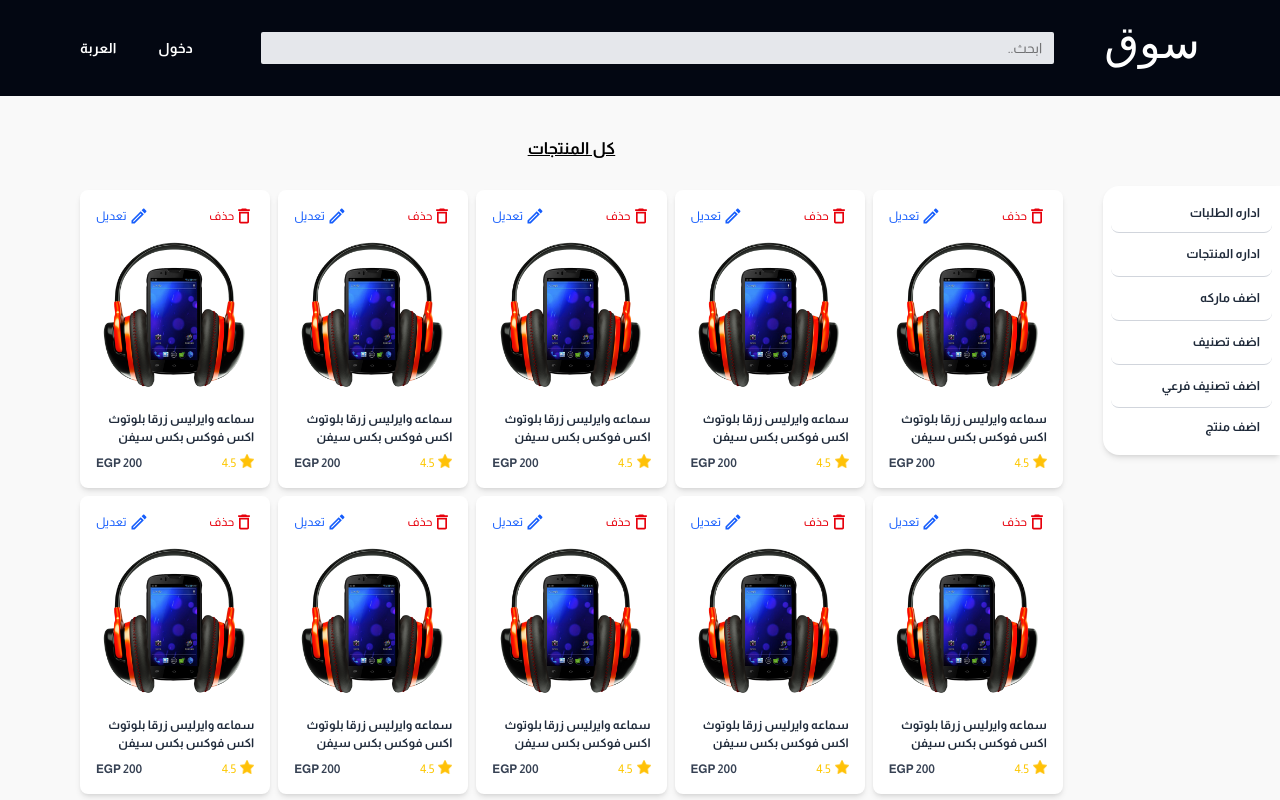
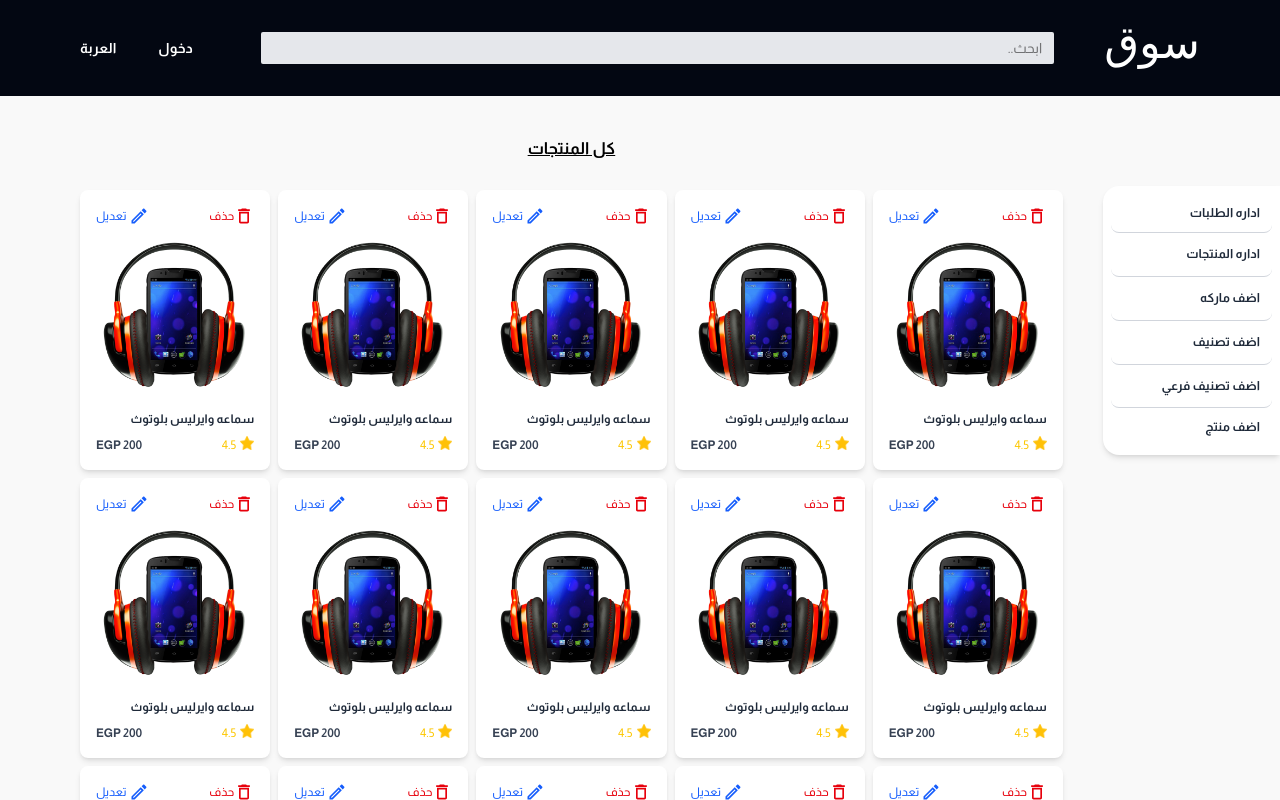
Before and after one commit to lil-de7k/souq-beta, a React (Vite) app: page /admin/all-products in a window 1280 px wide. Shown: the top 800 px of the page. Built offline with nearby package versions, Linux system fonts and the light colour scheme; some icons are missing; a web font is replaced by a local one.

Commit message:
Update AdminProductCard.jsx

```diff
--- a/src/Components/Admin/AdminProductCard.jsx
+++ b/src/Components/Admin/AdminProductCard.jsx
@@ -48,26 +48,26 @@ const AdminProductCard = ({ product, onDelete, onEdit }) => {
 
 const ProductNewList = () => {
   const products = [
-    { name: "سماعه وايرليس زرقا بلوتوث اكس فوكس بكس سيفن", price: 200, image: "/item.png" },
-    { name: "سماعه وايرليس زرقا بلوتوث اكس فوكس بكس سيفن", price: 200, image: "/item.png" },
-    { name: "سماعه وايرليس زرقا بلوتوث اكس فوكس بكس سيفن", price: 200, image: "/item.png" },
-    { name: "سماعه وايرليس زرقا بلوتوث اكس فوكس بكس سيفن", price: 200, image: "/item.png" },
-    { name: "سماعه وايرليس زرقا بلوتوث اكس فوكس بكس سيفن", price: 200, image: "/item.png" },
-    { name: "سماعه وايرليس زرقا بلوتوث اكس فوكس بكس سيفن", price: 200, image: "/item.png" },
-    { name: "سماعه وايرليس زرقا بلوتوث اكس فوكس بكس سيفن", price: 200, image: "/item.png" },
-    { name: "سماعه وايرليس زرقا بلوتوث اكس فوكس بكس سيفن", price: 200, image: "/item.png" },
-    { name: "سماعه وايرليس زرقا بلوتوث اكس فوكس بكس سيفن", price: 200, image: "/item.png" },
-    { name: "سماعه وايرليس زرقا بلوتوث اكس فوكس بكس سيفن", price: 200, image: "/item.png" },
-    { name: "سماعه وايرليس زرقا بلوتوث اكس فوكس بكس سيفن", price: 200, image: "/item.png" },
-    { name: "سماعه وايرليس زرقا بلوتوث اكس فوكس بكس سيفن", price: 200, image: "/item.png" },
-    { name: "سماعه وايرليس زرقا بلوتوث اكس فوكس بكس سيفن", price: 200, image: "/item.png" },
-    { name: "سماعه وايرليس زرقا بلوتوث اكس فوكس بكس سيفن", price: 200, image: "/item.png" },
-    { name: "سماعه وايرليس زرقا بلوتوث اكس فوكس بكس سيفن", price: 200, image: "/item.png" },
-    { name: "سماعه وايرليس زرقا بلوتوث اكس فوكس بكس سيفن", price: 200, image: "/item.png" },
-    { name: "سماعه وايرليس زرقا بلوتوث اكس فوكس بكس سيفن", price: 200, image: "/item.png" },
-    { name: "سماعه وايرليس زرقا بلوتوث اكس فوكس بكس سيفن", price: 200, image: "/item.png" },
-    { name: "سماعه وايرليس زرقا بلوتوث اكس فوكس بكس سيفن", price: 200, image: "/item.png" },
-    { name: "سماعه وايرليس زرقا بلوتوث اكس فوكس بكس سيفن", price: 200, image: "/item.png" },
+    { name: "سماعه وايرليس بلوتوث", price: 200, image: "/item.png" },
+    { name: "سماعه وايرليس بلوتوث", price: 200, image: "/item.png" },
+    { name: "سماعه وايرليس بلوتوث", price: 200, image: "/item.png" },
+    { name: "سماعه وايرليس بلوتوث", price: 200, image: "/item.png" },
+    { name: "سماعه وايرليس بلوتوث", price: 200, image: "/item.png" },
+    { name: "سماعه وايرليس بلوتوث", price: 200, image: "/item.png" },
+    { name: "سماعه وايرليس بلوتوث", price: 200, image: "/item.png" },
+    { name: "سماعه وايرليس بلوتوث", price: 200, image: "/item.png" },
+    { name: "سماعه وايرليس بلوتوث", price: 200, image: "/item.png" },
+    { name: "سماعه وايرليس بلوتوث", price: 200, image: "/item.png" },
+    { name: "سماعه وايرليس بلوتوث", price: 200, image: "/item.png" },
+    { name: "سماعه وايرليس بلوتوث", price: 200, image: "/item.png" },
+    { name: "سماعه وايرليس بلوتوث", price: 200, image: "/item.png" },
+    { name: "سماعه وايرليس بلوتوث", price: 200, image: "/item.png" },
+    { name: "سماعه وايرليس بلوتوث", price: 200, image: "/item.png" },
+    { name: "سماعه وايرليس بلوتوث", price: 200, image: "/item.png" },
+    { name: "سماعه وايرليس بلوتوث", price: 200, image: "/item.png" },
+    { name: "سماعه وايرليس بلوتوث", price: 200, image: "/item.png" },
+    { name: "سماعه وايرليس بلوتوث", price: 200, image: "/item.png" },
+    { name: "سماعه وايرليس بلوتوث", price: 200, image: "/item.png" },
   ];
 
   const handleDelete = (product) => {
```
